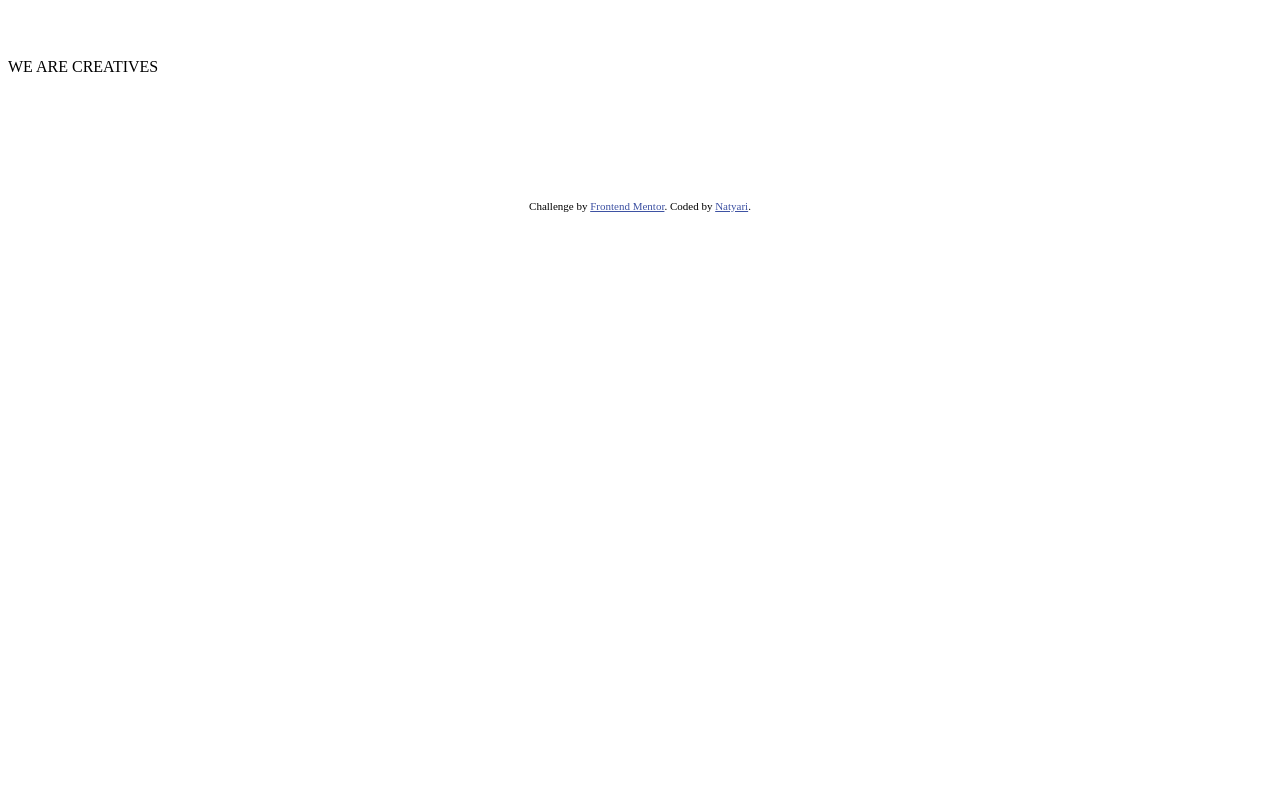
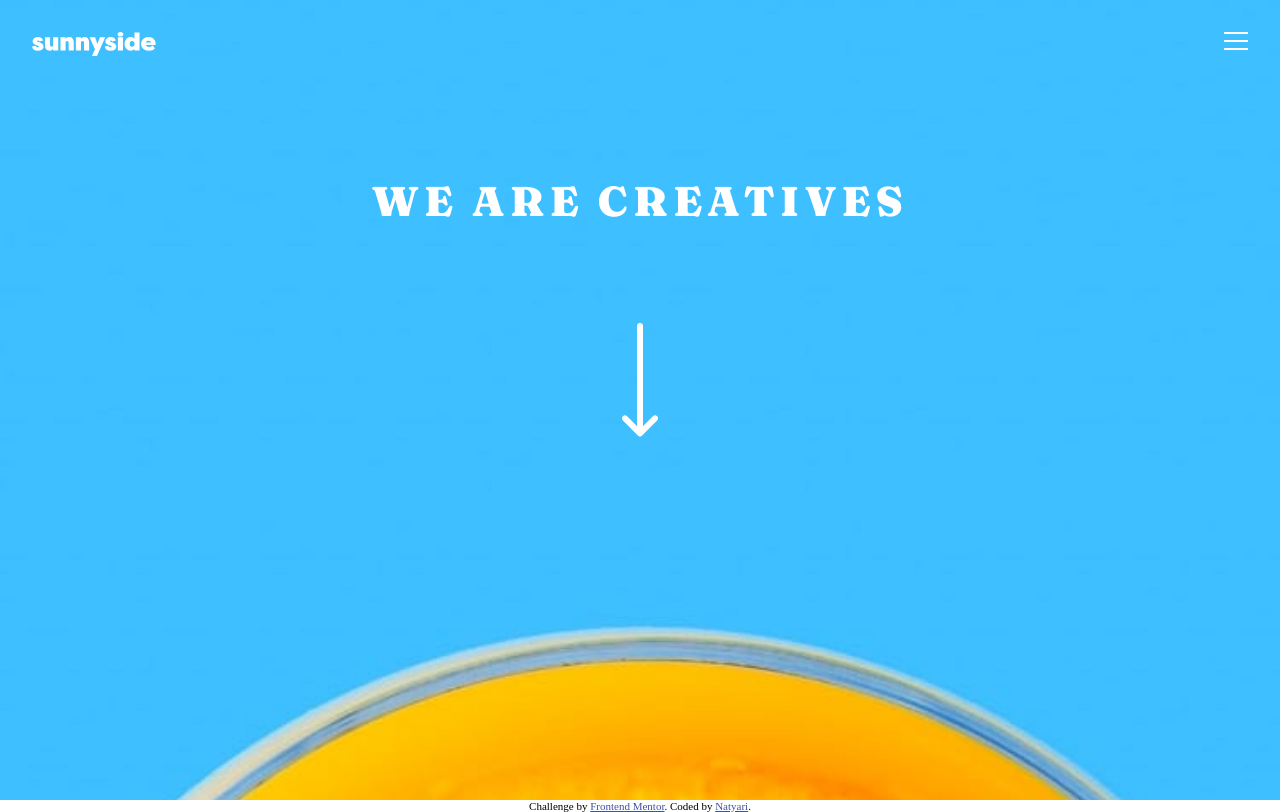
Before and after one commit to Natvoc/Sunnyside, a plain HTML site: page index.html in a window 1280 px wide. Drawn offline with Linux system fonts and the light colour scheme.

Commit message:
Add files via upload

```diff
--- a/css/style.css
+++ b/css/style.css
@@ -1,4 +1,10 @@
 
+ @import url('https://fonts.googleapis.com/css2?family=Barlow:wght@600&family=Fraunces:wght@700;900&display=swap');
+body{
+    margin: 0;
+    padding: 0;
+    text-align: center;
+}
 
  .attribution {
     font-size: 11px; text-align: center;
@@ -6,3 +12,34 @@
  .attribution a {
     color: hsl(228, 45%, 44%);
 }
+.container{
+    display: flex;
+    justify-content: center;
+    align-items: center;
+}
+.header{
+    width: 100%;
+    height: 100vh;
+    background-image: url(../images/mobile/image-header.jpg);
+    background-position: center center;
+    background-repeat: no-repeat;
+    background-size: cover;
+    background-attachment: fixed;
+
+}
+.menu{
+    display: flex;
+    justify-content: space-between;
+    padding: 2em;
+}
+.motto{
+    color: #fff;
+    font-size: 2.6em;
+    font-family: 'Fraunces', serif;
+    font-weight: 900;
+    letter-spacing: 0.13em;
+    margin-top: 2em;
+}
+.down{
+    margin-top: 6em;
+}
```
